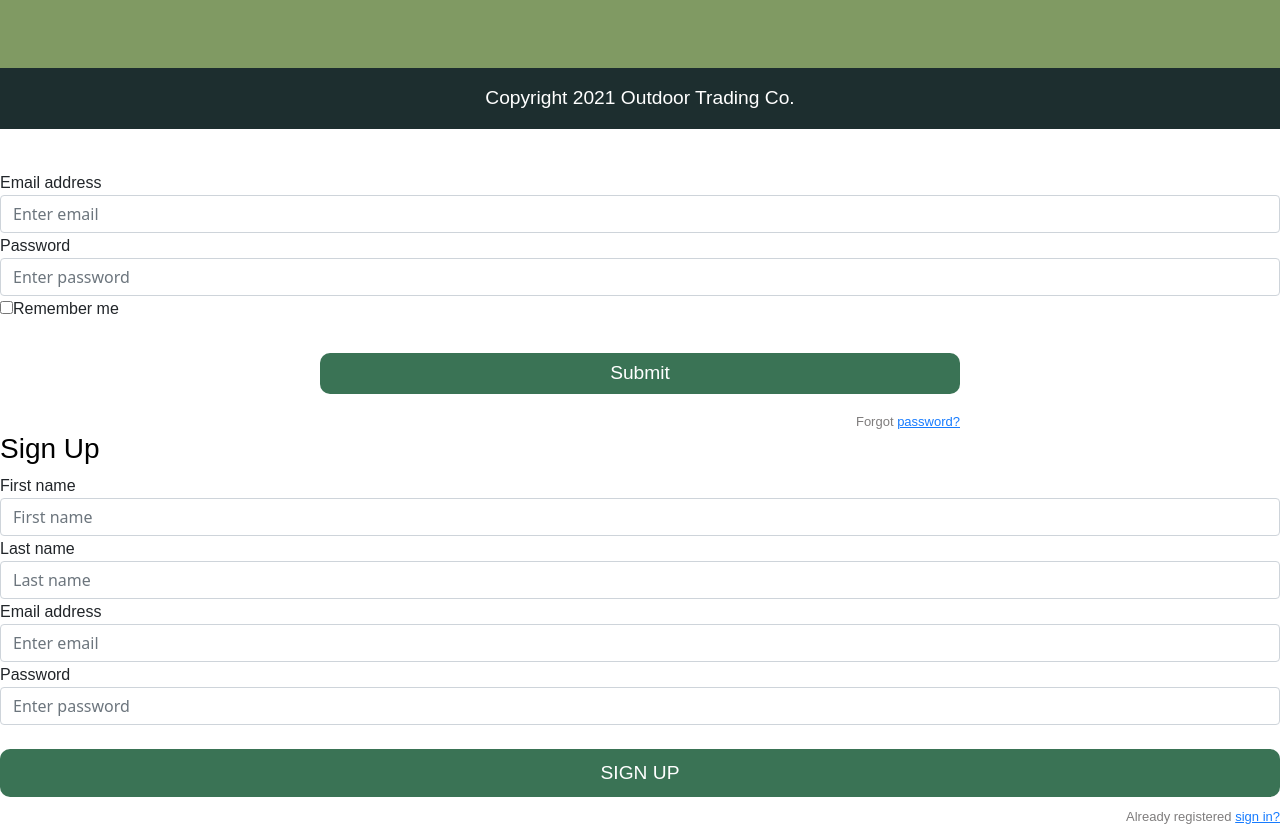
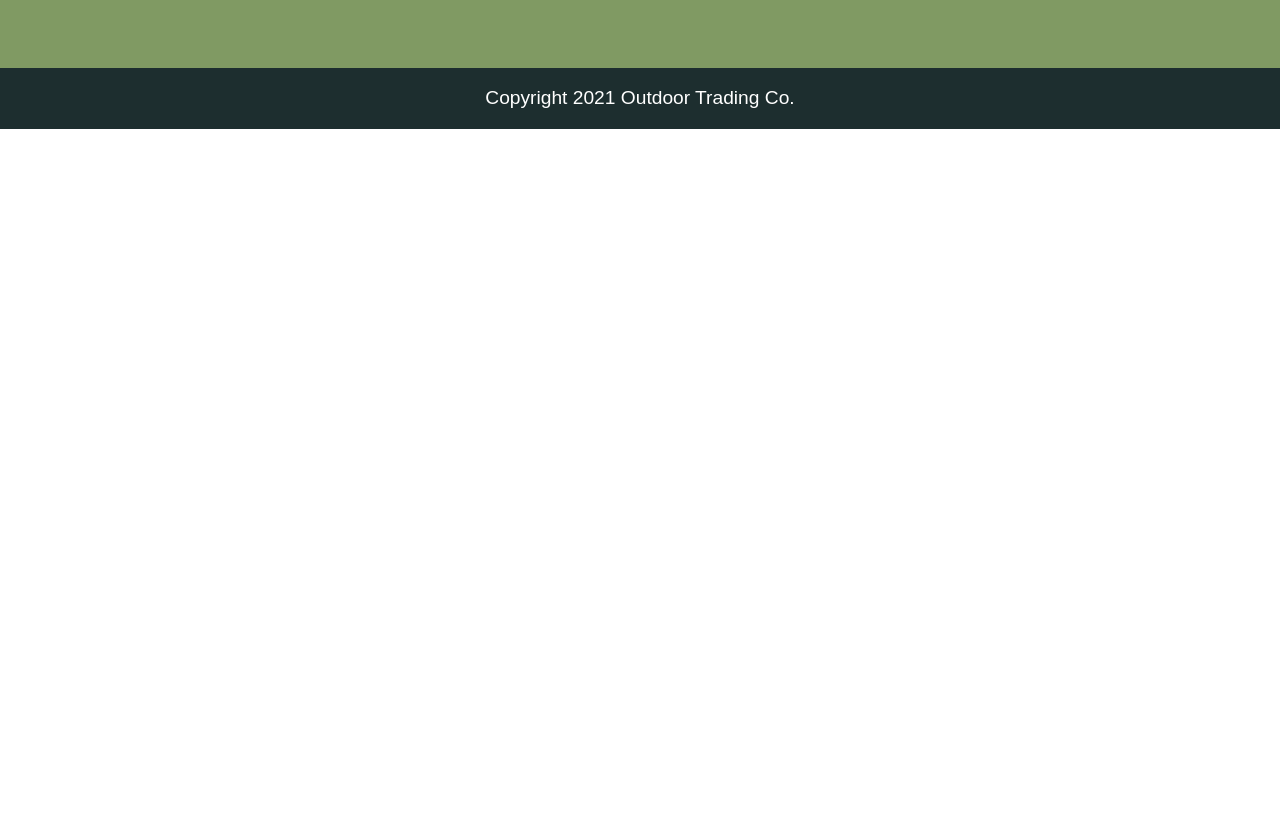
Before and after one commit to NeedaMehmud/outdoor-trading-co, a React (Create React App) app in the folder client/: page / in a window 1280 px wide. Shown: the part 2040-2867 px from the top of the page. After the commit the page ends 2169 px from the top, so only its background shows below. Built offline with nearby package versions, Linux system fonts and the light colour scheme; a web font is replaced by a local one.

Commit message:
removed login and signup from app.js

```diff
--- a/client/src/App.js
+++ b/client/src/App.js
@@ -10,8 +10,6 @@ import Iconbar from "./components/Iconbar";
 import Main from "./components/Main";
 import Newsletter from "./components/Newsletter";
 import Footer from "./components/Footer";
-import Login from "./components/Login";
-import Signup from "./components/Signup";
 
 require('react-dom');
 window.React2 = require('react');
@@ -32,8 +30,6 @@ function App() {
         <Main />
         <Newsletter />
         <Footer />
-        <Login />
-        <Signup />
       </div>
     </ApolloProvider>
   );
```
